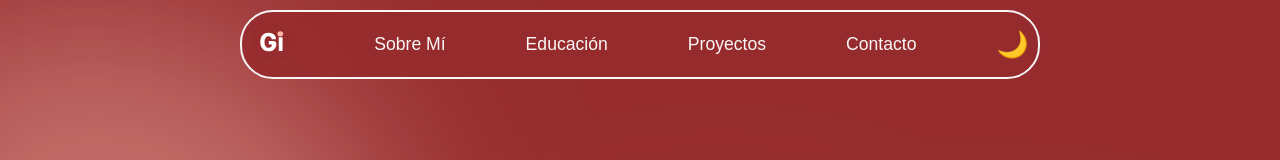
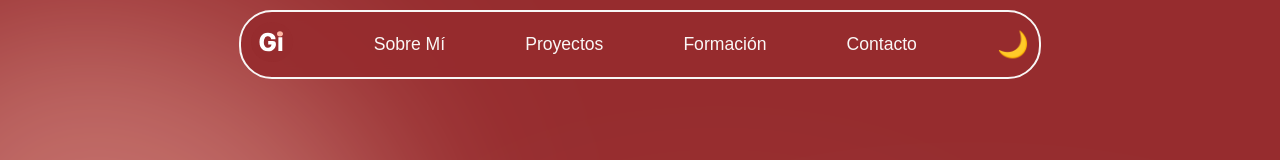
Before and after one commit to Gisela-99/giselacarballo, a React (Vite) app in the folder Portafolio/: page / in a window 1280 px wide. Shown: the top 160 px of the page. Built offline with nearby package versions, Linux system fonts and the light colour scheme.

Commit message:
Modificación de la Navbar

```diff
--- a/Portafolio/src/components/Navbar/Navbar.tsx
+++ b/Portafolio/src/components/Navbar/Navbar.tsx
@@ -30,12 +30,14 @@ const Navbar: React.FC<{ className?: string }> = ({ className }) => {
               Sobre Mí
             </ScrollLink>
           </li>
-          <ScrollLink to="education" smooth={true} duration={500} className={styles.navLink} onClick={closeMenu}>
-            Educación
-          </ScrollLink>
           <li>
             <ScrollLink to="projects" smooth={true} duration={500} className={styles.navLink} onClick={closeMenu}>
               Proyectos
+            </ScrollLink>
+          </li>
+          <li>
+            <ScrollLink to="education" smooth={true} duration={500} className={styles.navLink} onClick={closeMenu}>
+              Formación
             </ScrollLink>
           </li>
           <li>
```
Also changed, not shown: Portafolio/src/components/EducationTimeline/EducationTimeline.tsx (+0 -10 lines).
